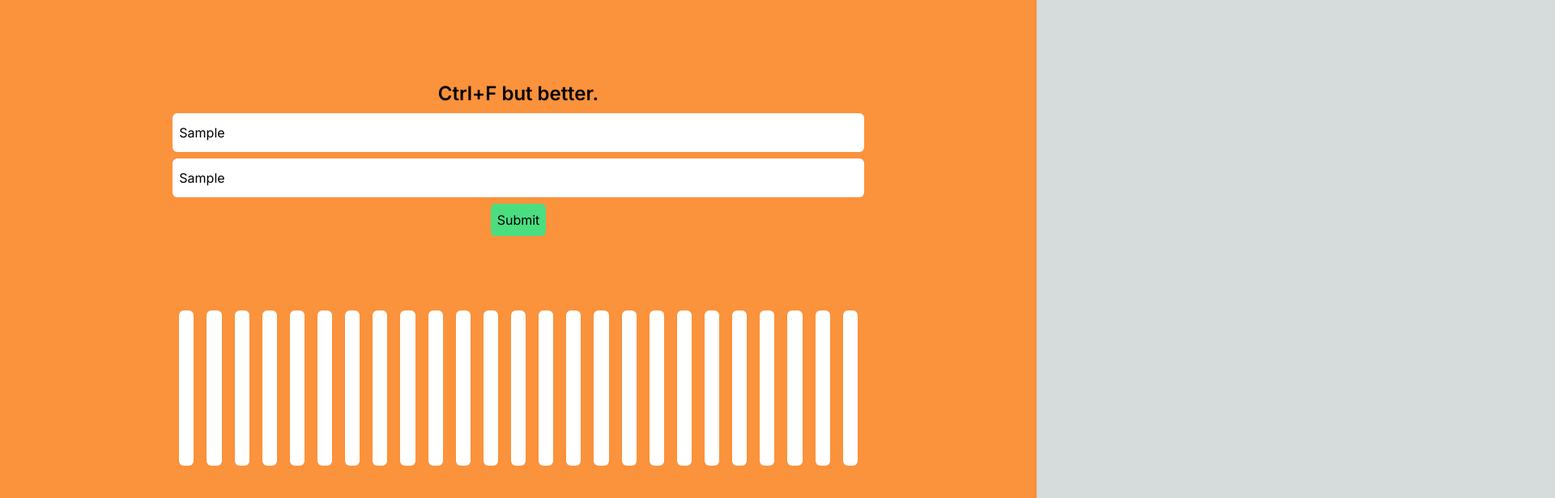
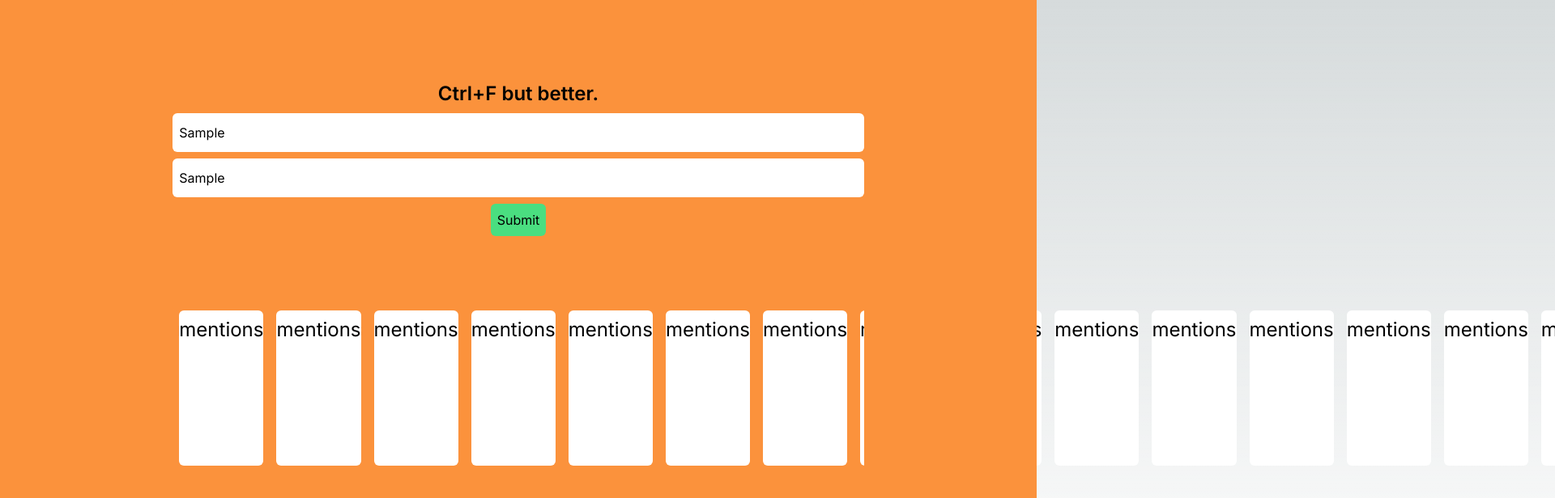
Before and after one commit to rkhalil38/WebScraperU, a Next.js app: page / in a window 1280 px wide. Both pictures are taken after typing "Sample", "Sample" into the empty fields and a click on the button "Submit". Shown: the top 616 px of the page at 81% size, 1920 px wide, since content can reach past the window. Built offline with nearby package versions, Linux system fonts and the light colour scheme; no server answers.

Commit message:
Made display data prettier

```diff
--- a/app/Components/DisplayBoxes.tsx
+++ b/app/Components/DisplayBoxes.tsx
@@ -31,34 +31,9 @@ const DisplayBoxes = ({ formData, url, submitEvent }: {formData: FormData, url:
             wordParam += activeWords[i]
         }
         else{
-            wordParam += '-' + activeWords[i]
+            wordParam += '--' + activeWords[i]
         }
     }
-
-    /*function countWordOccurrences(words: string[], arrayOfStrings: string[]) {
-        // Initialize a counter
-        let count = 0;
-
-        console.log(arrayOfStrings)
-
-        // Iterate through each string in the array
-        arrayOfStrings.forEach((string) => {
-
-            const stringArray = string.split(' ')
-
-            for (let j = 0; j < stringArray.length; j++){
-                for (let i = 0; i < words.length; i++){
-                    if (stringArray[j].toLowerCase().includes(words[i].toLowerCase())){
-                        count += 1
-                    }
-                }
-            }
-        }
-        );
-
-        // Return the final count
-        return count;
-    }*/
 
     useEffect((() => {
 
@@ -70,13 +45,18 @@ const DisplayBoxes = ({ formData, url, submitEvent }: {formData: FormData, url:
             const get_response = await fetch(fetching_url, {
                 method: 'GET'
             })
+            try{
+                const data = await get_response.json()
 
-            const data = await get_response.json()
+                const data_array = Object.values(data)
+                console.log(data_array)
 
-            const data_array = Object.values(data)
-            console.log(data_array)
 
-            setScrapedData(data_array)
+                setScrapedData(data_array)
+            }
+            catch(error){
+                console.log(error)
+            }
 
         }
 
@@ -88,11 +68,13 @@ const DisplayBoxes = ({ formData, url, submitEvent }: {formData: FormData, url:
 
     return (
         <div className='container flex flex-row text-black rounded-md w-full h-1/2'>
-            {(scrapedData as Array<object>).map((data: any, index: number) => (
-                <div key={index} className='container h-48 w-48 mx-2 flex justify-center items-center rounded-md bg-white duration-75 cursor-pointer hover:-translate-y-1 hover:translate-x-1'>
-                    <p className='text-8xl'>{data.rawMentions}</p>
+           {((scrapedData as Array<object>).length) > 0? ((scrapedData as Array<object>).map((data: any, index: number) => (
+                <div key={index} className='container h-48 w-48 mx-2 flex flex-col rounded-md bg-white duration-75 cursor-pointer hover:-translate-y-1 hover:translate-x-1'>
+                    <p className='text-1xl mx-auto pt-2 italic w-3/4 overflow-scroll'>{data.title}</p>
+                    <p className='text-9xl mx-auto pt-0 self-center'>{data.rawMentions}</p>
+                    <p className='text-2xl mx-auto'>mentions</p>
                 </div>
-            ))}
+            ))) : (<p>invalid component</p>)}
         </div>
     )
 }
```
